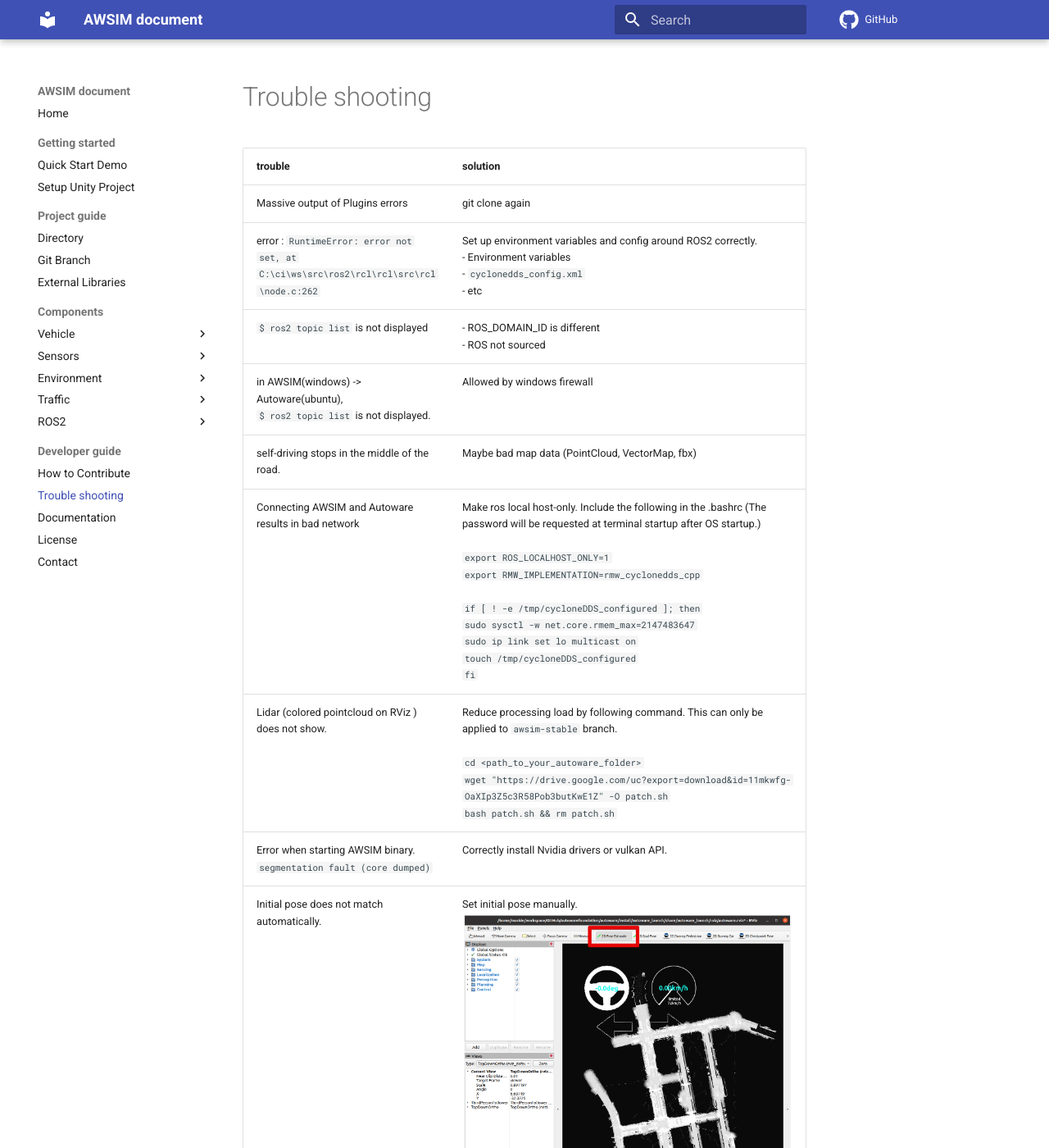
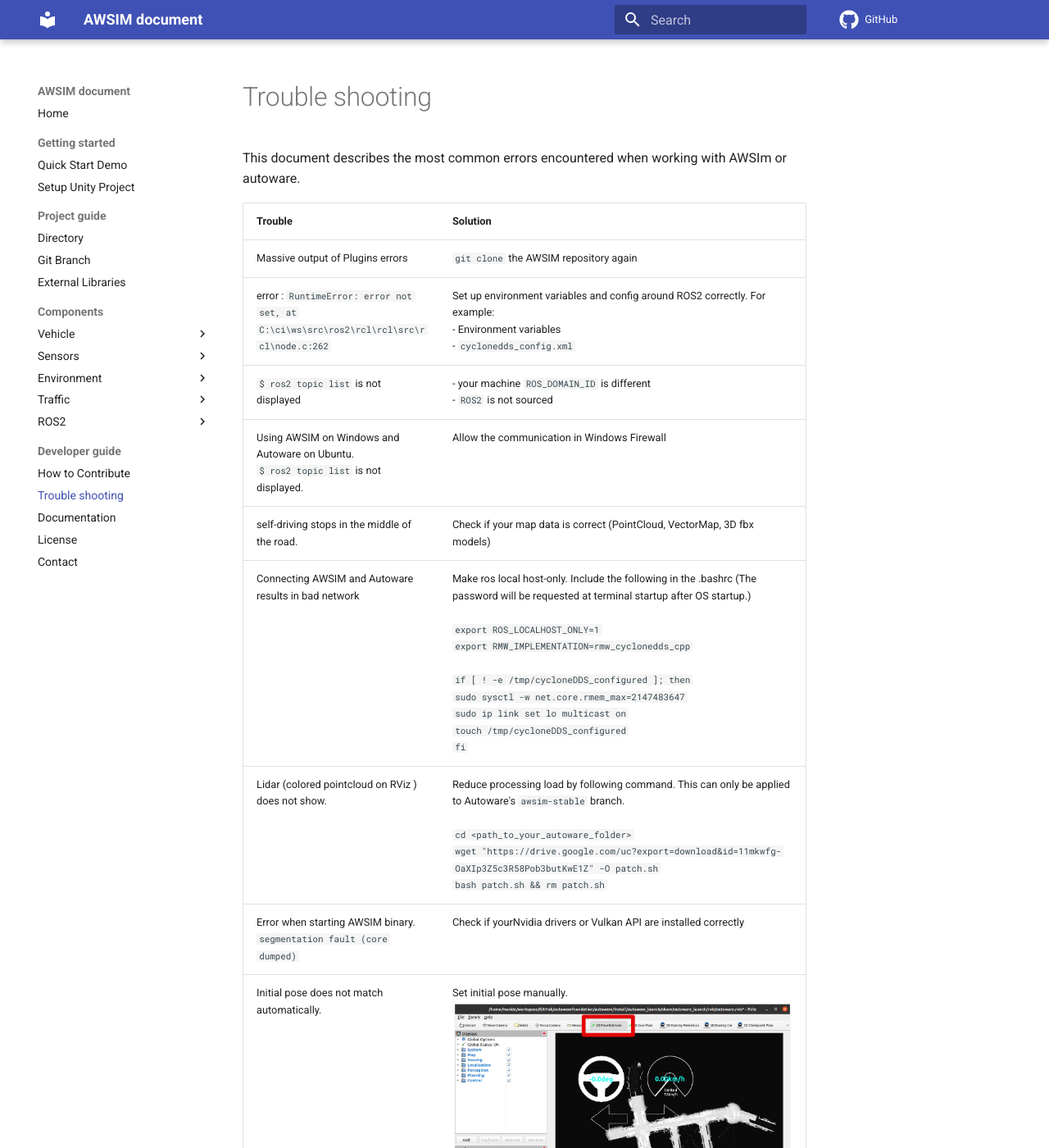
Before and after one commit to OptiVerse-Technology-Ltd/AWSIM, an MkDocs documentation site: the page built from docs/DeveloperGuide/TroubleShooting/index.md, in a window 1280 px wide and 1400 px high. Shown: the whole window at 82% size. Built offline with MkDocs 1.6.1 and Material for MkDocs 9.7.7, drawn with Linux system fonts in a browser that asks for light colours; comment, search, counter and statistics services are not loaded; some of the changed text lies outside the part shown.

Commit message:
Refine Troubleshooting file

```diff
--- a/docs/DeveloperGuide/TroubleShooting/index.md
+++ b/docs/DeveloperGuide/TroubleShooting/index.md
@@ -1,14 +1,16 @@
 # Trouble shooting
 
-|trouble|solution|
+This document describes the most common errors encountered when working with AWSIm or autoware.
+
+|Trouble|Solution|
 |:--|:--|
-|Massive output of Plugins errors|git clone again|
-|error : `RuntimeError: error not set, at C:\ci\ws\src\ros2\rcl\rcl\src\rcl\node.c:262`|Set up environment variables and config around ROS2 correctly.<br> - Environment variables<br> - `cyclonedds_config.xml`<br>- etc|
-|`$ ros2 topic list` is not displayed|- ROS_DOMAIN_ID is different<br>- ROS not sourced|
-|in AWSIM(windows) -> Autoware(ubuntu), <br> `$ ros2 topic list` is not displayed.|Allowed by windows firewall|
-|self-driving stops in the middle of the road.|Maybe bad map data (PointCloud, VectorMap, fbx)|
+|Massive output of Plugins errors|`git clone` the AWSIM repository again|
+|error : `RuntimeError: error not set, at C:\ci\ws\src\ros2\rcl\rcl\src\rcl\node.c:262`|Set up environment variables and config around ROS2 correctly. For example:<br> - Environment variables<br> - `cyclonedds_config.xml`<br>
+|`$ ros2 topic list` is not displayed|- your machine `ROS_DOMAIN_ID` is different<br>- `ROS2` is not sourced|
+|Using AWSIM on Windows and Autoware on Ubuntu. <br> `$ ros2 topic list` is not displayed.|Allow the communication in Windows Firewall|
+|self-driving stops in the middle of the road.|Check if your map data is correct (PointCloud, VectorMap, 3D fbx models)|
 |Connecting AWSIM and Autoware results in bad network|Make ros local host-only. Include the following in the .bashrc (The password will be requested at terminal startup after OS startup.) <br><br> `export ROS_LOCALHOST_ONLY=1`<br>`export RMW_IMPLEMENTATION=rmw_cyclonedds_cpp`<br><br>`if [ ! -e /tmp/cycloneDDS_configured ]; then`<br>`sudo sysctl -w net.core.rmem_max=2147483647`<br>`sudo ip link set lo multicast on`<br>`touch /tmp/cycloneDDS_configured`<br>`fi`|
-|Lidar (colored pointcloud on RViz ) does not show. |Reduce processing load by following command. This can only be applied to `awsim-stable` branch. <br><br> `cd <path_to_your_autoware_folder>`<br>`wget "https://drive.google.com/uc?export=download&id=11mkwfg-OaXIp3Z5c3R58Pob3butKwE1Z" -O patch.sh`<br>`bash patch.sh && rm patch.sh`|
-|Error when starting AWSIM binary. `segmentation fault (core dumped)`|Correctly install Nvidia drivers or vulkan API.|
+|Lidar (colored pointcloud on RViz ) does not show. |Reduce processing load by following command. This can only be applied to Autoware's `awsim-stable` branch. <br><br> `cd <path_to_your_autoware_folder>`<br>`wget "https://drive.google.com/uc?export=download&id=11mkwfg-OaXIp3Z5c3R58Pob3butKwE1Z" -O patch.sh`<br>`bash patch.sh && rm patch.sh`|
+|Error when starting AWSIM binary. `segmentation fault (core dumped)`|Check if yourNvidia drivers or Vulkan API are installed correctly|
 |Initial pose does not match automatically. |Set initial pose manually. <br>![](Image_Initial_0.png)<br>![](Image_Initial_1.png)|
-|Unity crashes and check the log for the cause of the error.|**Editor**<br>Windows :<br> `C:\Users\username\AppData\Local\Unity\Editor\Editor.log`<br>Linux :<br> `~/.config/unity3d/.Editor.log` <br><br> **Player**<br> Windows : `C:\Users\username\AppData\LocalLow\CompanyName\ProductName\output_log.txt`<br>Linux :<br>`~/.config/unity3d/CompanyName/ProductName/Player.log`<br><br>See also : [Unity Documentation - Log Files](https://docs.unity3d.com/2021.1/Documentation/Manual/LogFiles.html)|
+|Unity crashes and check the log for the cause of the error.|**Editor log file location**<br>Windows :<br> `C:\Users\username\AppData\Local\Unity\Editor\Editor.log`<br>Linux :<br> `~/.config/unity3d/.Editor.log` <br><br> **Player log file location**<br> Windows : `C:\Users\username\AppData\LocalLow\CompanyName\ProductName\output_log.txt`<br>Linux :<br>`~/.config/unity3d/CompanyName/ProductName/Player.log`<br><br>See also : [Unity Documentation - Log Files](https://docs.unity3d.com/2021.1/Documentation/Manual/LogFiles.html)|
```
